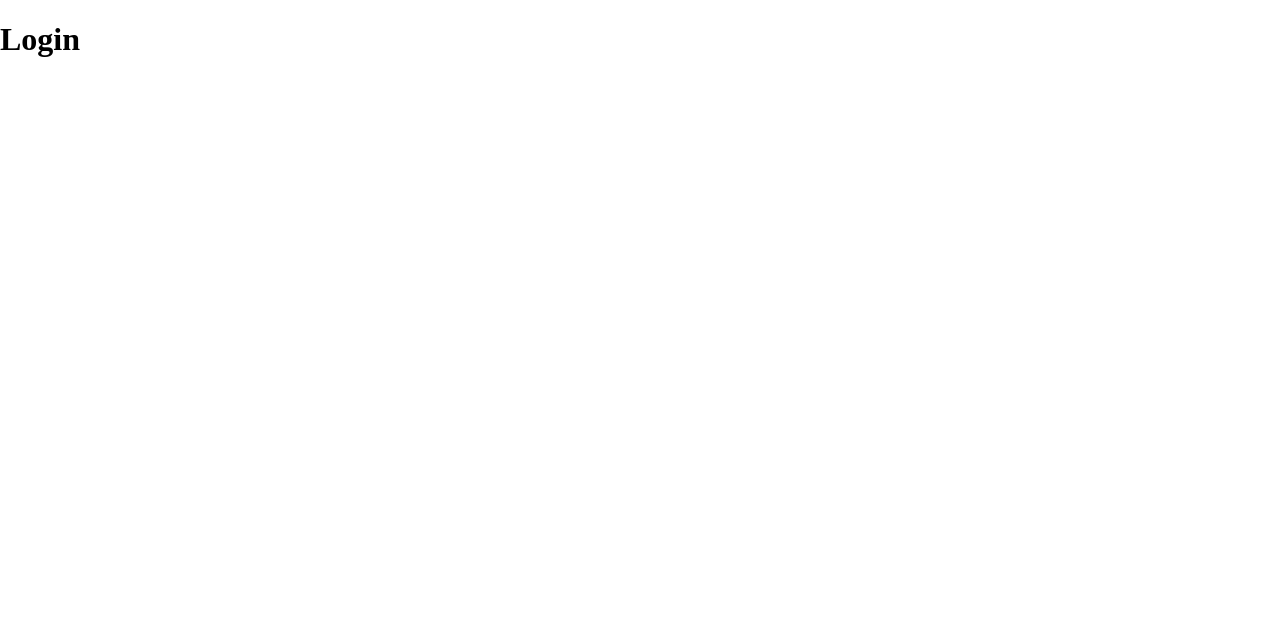
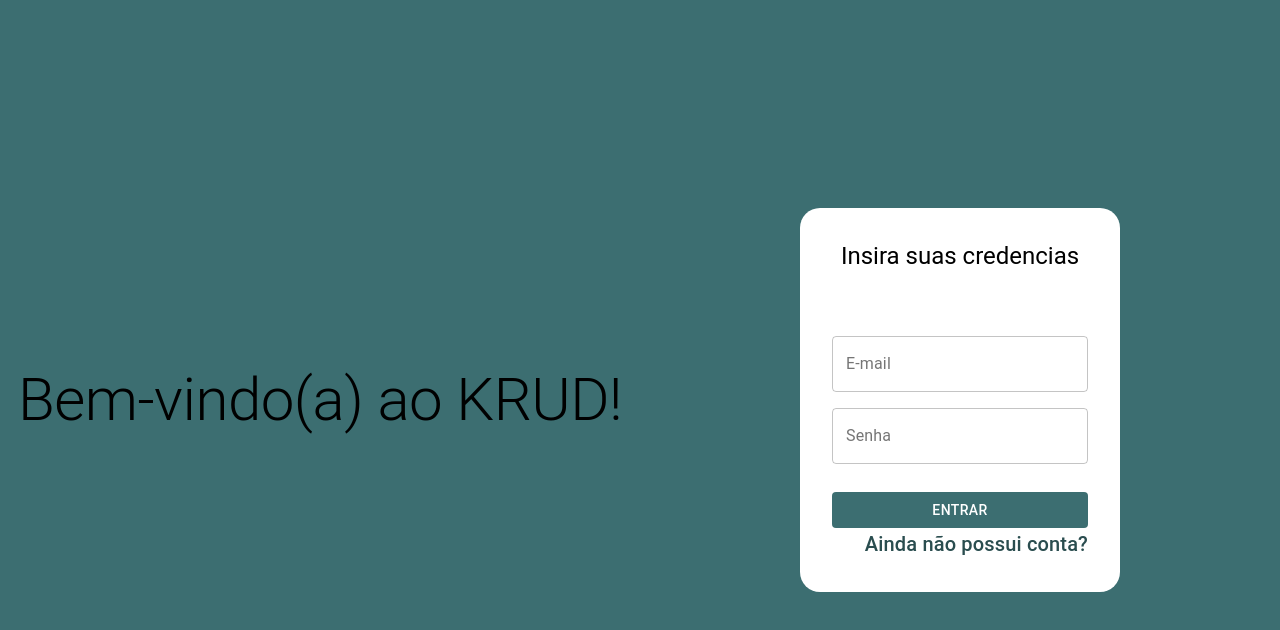
Before and after one commit to HERuppel/react-ts-workshop, a React (Create React App) app: page /auth/login in a window 1280 px wide. Shown: the top 630 px of the page. Built offline with nearby package versions, Linux system fonts and the light colour scheme.

Commit message:
login and register pages built within styles

```diff
--- a/src/components/Input/index.tsx
+++ b/src/components/Input/index.tsx
@@ -8,9 +8,10 @@ interface InputProps {
   required?: boolean;
   givenError?: string;
   customClass?: string;
+  type?: string;
 }
 
-const Input: React.FC<InputProps> = ({ label, name, required, givenError, customClass }) => {
+const Input: React.FC<InputProps> = ({ label, name, required, givenError, customClass, type }) => {
   const {
     register,
     formState: { errors },
@@ -21,6 +22,7 @@ const Input: React.FC<InputProps> = ({ label, name, required, givenError, custom
   return (
     <TextField
       variant='outlined'
+      type={type}
       label={label}
       helperText={errors[name] && givenError}
       className={customClass}
--- a/src/pages/Auth/Login/index.tsx
+++ b/src/pages/Auth/Login/index.tsx
@@ -1,7 +1,50 @@
+import { Button, Grid, Typography } from '@material-ui/core';
 import React from 'react';
+import { FormProvider, useForm } from 'react-hook-form';
+import { NavLink } from 'react-router-dom';
+import Input from '../../../components/Input';
+import { useStyles } from './styles';
+
+interface FormCredentials {
+  email: string;
+  password: string;
+}
 
 const Login: React.FC = () => {
-  return <h1>Login</h1>;
+  const classes = useStyles();
+  const formMethods = useForm<FormCredentials>();
+  const { handleSubmit } = formMethods;
+
+  const onSubmit = (data: FormCredentials) => {
+    console.log(data);
+  };
+
+  return (
+    <Grid container xs={12} className={classes.container}>
+      <Grid className={classes.left} item xs={6}>
+        <Typography variant='h2'>Bem-vindo(a) ao KRUD!</Typography>
+      </Grid>
+      <Grid className={classes.right} item xs={6}>
+        <form className={classes.formContainer} onSubmit={handleSubmit(onSubmit)}>
+          <Typography className={classes.header} variant='h5'>
+            Insira suas credencias
+          </Typography>
+          <FormProvider {...formMethods}>
+            <Input name='email' label='E-mail' />
+            <Input name='password' label='Senha' type='password' />
+          </FormProvider>
+          <div className={classes.bottomContainer}>
+            <Button className={classes.button} type='submit'>
+              Entrar
+            </Button>
+            <NavLink className={classes.signUp} to='/auth/register'>
+              <Typography variant='h6'>Ainda não possui conta?</Typography>
+            </NavLink>
+          </div>
+        </form>
+      </Grid>
+    </Grid>
+  );
 };
 
 export default Login;
--- /dev/null
+++ b/src/pages/Auth/Login/styles.ts
@@ -0,0 +1,67 @@
+import { makeStyles, Theme, createStyles } from '@material-ui/core';
+
+export const useStyles = makeStyles((theme: Theme) =>
+  createStyles({
+    container: {
+      height: '100vh',
+      width: '100%',
+      backgroundColor: theme.palette.primary.main,
+    },
+    left: {
+      display: 'flex',
+      justifyContent: 'center',
+      alignItems: 'center',
+    },
+    right: {
+      display: 'flex',
+      justifyContent: 'center',
+      alignItems: 'center',
+    },
+    formContainer: {
+      display: 'flex',
+      flexDirection: 'column',
+      justifyContent: 'center',
+      gap: theme.spacing(2),
+      backgroundColor: '#FFF',
+      padding: theme.spacing(4),
+      height: '40%',
+      width: '40%',
+      position: 'relative',
+      borderRadius: 20,
+    },
+    header: {
+      position: 'absolute',
+      top: 0,
+      right: 0,
+      left: 0,
+      textAlign: 'center',
+      paddingTop: theme.spacing(4),
+    },
+    button: {
+      backgroundColor: theme.palette.primary.main,
+      color: '#FFF',
+      width: '100%',
+
+      '&:hover': {
+        backgroundColor: theme.palette.primary.dark,
+      },
+    },
+    bottomContainer: {
+      position: 'absolute',
+      bottom: theme.spacing(4),
+      left: theme.spacing(4),
+      right: theme.spacing(4),
+    },
+    signUp: {
+      textAlign: 'right',
+      transition: '300ms',
+      cursor: 'pointer',
+      textDecoration: 'none',
+      color: theme.palette.primary.dark,
+
+      '&:hover': {
+        color: theme.palette.primary.main,
+      },
+    },
+  }),
+);
--- a/src/pages/Auth/Register/index.tsx
+++ b/src/pages/Auth/Register/index.tsx
@@ -1,7 +1,49 @@
+import { Button, Typography } from '@material-ui/core';
 import React from 'react';
+import { FormProvider, useForm } from 'react-hook-form';
+import { NavLink } from 'react-router-dom';
+import Input from '../../../components/Input';
+import { useStyles } from './styles';
+
+interface SignUpProps {
+  email: string;
+  name: string;
+  password: string;
+  confirmPassword: string;
+}
 
 const Register: React.FC = () => {
-  return <h1>Register</h1>;
+  const classes = useStyles();
+  const formMethods = useForm<SignUpProps>();
+  const { handleSubmit } = formMethods;
+
+  const onSubmit = async (data: SignUpProps): Promise<void> => {
+    console.log(data);
+  };
+
+  return (
+    <div className={classes.container}>
+      <form className={classes.formContainer} onSubmit={handleSubmit(onSubmit)}>
+        <div className={classes.header}>
+          <Typography variant='h5'>HEADER</Typography>
+        </div>
+        <FormProvider {...formMethods}>
+          <Input name='email' label='E-mail' />
+          <Input name='name' label='Nome' />
+          <Input name='password' label='Senha' />
+          <Input name='confirmPassword' label='Confirme a senha' />
+        </FormProvider>
+        <div className={classes.bottomContainer}>
+          <Button className={classes.button} type='submit'>
+            Cadastrar
+          </Button>
+          <NavLink className={classes.signIn} to='/auth/login'>
+            <Typography variant='h6'>Já possuo uma conta</Typography>
+          </NavLink>
+        </div>
+      </form>
+    </div>
+  );
 };
 
 export default Register;
--- /dev/null
+++ b/src/pages/Auth/Register/styles.ts
@@ -0,0 +1,60 @@
+import { makeStyles, Theme, createStyles } from '@material-ui/core';
+
+export const useStyles = makeStyles((theme: Theme) =>
+  createStyles({
+    container: {
+      height: '100vh',
+      width: '100%',
+      backgroundColor: theme.palette.primary.main,
+      display: 'flex',
+      justifyContent: 'center',
+      alignItems: 'center',
+    },
+    formContainer: {
+      display: 'flex',
+      flexDirection: 'column',
+      justifyContent: 'center',
+      gap: theme.spacing(2),
+      backgroundColor: '#FFF',
+      padding: theme.spacing(4),
+      height: '50%',
+      width: '30%',
+      position: 'relative',
+      borderRadius: 20,
+    },
+    header: {
+      position: 'absolute',
+      top: 0,
+      right: 0,
+      left: 0,
+      textAlign: 'center',
+      paddingTop: theme.spacing(4),
+    },
+    button: {
+      backgroundColor: theme.palette.primary.main,
+      color: '#FFF',
+      width: '100%',
+
+      '&:hover': {
+        backgroundColor: theme.palette.primary.dark,
+      },
+    },
+    bottomContainer: {
+      position: 'absolute',
+      bottom: theme.spacing(4),
+      left: theme.spacing(4),
+      right: theme.spacing(4),
+    },
+    signIn: {
+      textAlign: 'right',
+      transition: '300ms',
+      cursor: 'pointer',
+      textDecoration: 'none',
+      color: theme.palette.primary.dark,
+
+      '&:hover': {
+        color: theme.palette.primary.main,
+      },
+    },
+  }),
+);
```
